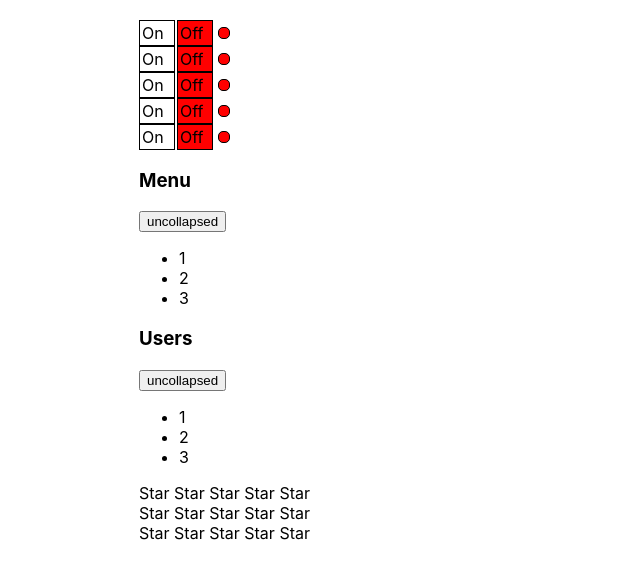
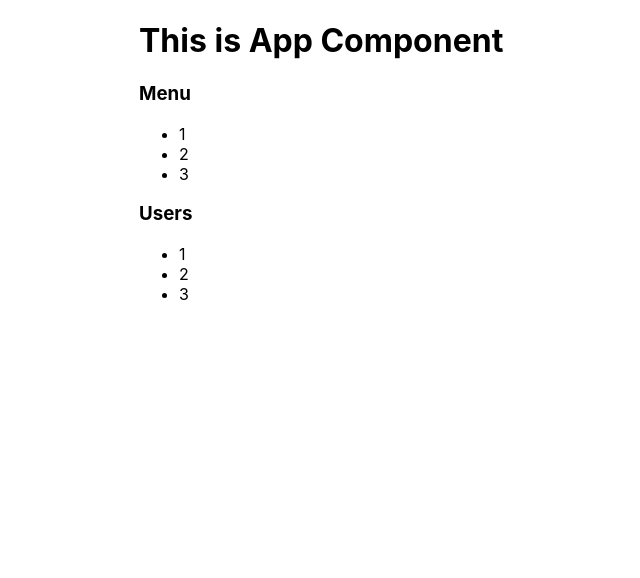
Before and after one commit to aavdienko/ReactTS-kabzda, a React (Create React App) app: page / in a window 1280 px wide. Shown: the top 578 px of the page, without its empty margins (201-841 px from the left). Built offline with nearby package versions, Linux system fonts and the light colour scheme.

Commit message:
Lesson 8-9. Callbacks.

```diff
--- a/src/App.tsx
+++ b/src/App.tsx
@@ -1,36 +1,39 @@
-import React from 'react';
+import React, { useState } from 'react';
 import './App.css';
 import Accordion from './components/Accordion/Accordion';
 import { OnOff } from './components/OnOff/OnOff';
-import Rating from './components/Rating/Rating';
+import Rating, { RatingValuType } from './components/Rating/Rating';
 import { SelfControledAccordion } from './components/SelfControledAccordion/SelfControledAccordion';
 import { SelfControledRaiting } from './components/SelfControledRaiting/SelfControledRaiting';
 
 
 function App() {
   console.log('App redering');
+  const [ratingValue, setRatingValue] = useState<RatingValuType>(1)
+  const [accordinonCollapsed, setAccordionCollapsed] = useState<boolean>(false)
+
   return (
     <div className={'App'}>
+      {/* <OnOff />
+      <OnOff /> */}
+      {/* <OnOff />
       <OnOff />
-      <OnOff />
-      <OnOff />
-      <OnOff />
-      <OnOff />
-      <SelfControledAccordion title={'Menu'}/>
+      <OnOff /> */}
+      {/* <SelfControledAccordion title={'Menu'}/>
       <SelfControledAccordion title={'Users'}/>
       <SelfControledRaiting/>
       <SelfControledRaiting/>
-      <SelfControledRaiting/>
+      <SelfControledRaiting/> */}
       {/* <OnOff active={false}/> */}
-      {/* <PageTitle title={'This is App Component'} />
-      <Rating value={0}/> */}
-      {/* <Accordion title={'Menu'} collapsed={true}/>
-      <Accordion title={'Users'} collapsed={false}/> */}
-      {/* <Rating value={4}/>
-      <Rating value={1}/>
-      <Rating value={5}/>
-      <Rating value={66}/>
-      <Rating value={2}/>  */}
+      <PageTitle title={'This is App Component'} />
+
+      <Accordion title={'Menu'} collapsed={accordinonCollapsed} onClick={()=>setAccordionCollapsed(!accordinonCollapsed)}/>
+      <Accordion title={'Users'} collapsed={accordinonCollapsed} onClick={()=>setAccordionCollapsed(!accordinonCollapsed)}/>
+      {/* <Rating value={ratingValue} onClick={setRatingValue}/>
+      <Rating value={ratingValue} onClick={setRatingValue}/>
+      <Rating value={ratingValue} onClick={setRatingValue}/>
+      <Rating value={ratingValue} onClick={setRatingValue}/>
+      <Rating value={ratingValue} onClick={setRatingValue}/>  */}
     </div>
   );
 }
--- a/src/components/Accordion/Accordion.tsx
+++ b/src/components/Accordion/Accordion.tsx
@@ -3,13 +3,14 @@ import React from 'react';
 type AccordionPropsType = {
   title: string
   collapsed: boolean
+  onClick: () => void
 }
 
 function Accordion(props: AccordionPropsType) {
   console.log('Accordion redering');
   return (
     <div>
-      <AccordionTitle title={props.title} />
+      <AccordionTitle title={props.title} onClick={props.onClick}/>
       { !props.collapsed && <AccordionBody />}
     </div>
   );
@@ -17,13 +18,13 @@ function Accordion(props: AccordionPropsType) {
 
 type AccordionTitlePropsType = {
   title: string,
-
+  onClick: () => void
 }
 
 
 function AccordionTitle(props: AccordionTitlePropsType) {
   console.log('AccordionTitle redering');
-  return <h3>{props.title}</h3>;
+  return <h3 onClick={props.onClick}>{props.title}</h3>;
 }
 
 function AccordionBody() {
--- a/src/components/SelfControledAccordion/SelfControledAccordion.tsx
+++ b/src/components/SelfControledAccordion/SelfControledAccordion.tsx
@@ -13,8 +13,8 @@ export function SelfControledAccordion(props: AccordionPropsType) {
 
   return (
     <div>
-      <AccordionTitle title={props.title} />
-      <button onClick={()=> setColapsed(!collapsed)}>uncollapsed</button>
+      <AccordionTitle title={props.title} onClick={()=>setColapsed(!collapsed)}/>
+      <button onClick={()=> setColapsed(!collapsed)}>{!collapsed ? 'Collaps': 'Uncollaps'}</button>
       { !collapsed && <AccordionBody />}
     </div>
   );
@@ -22,13 +22,13 @@ export function SelfControledAccordion(props: AccordionPropsType) {
 
 type AccordionTitlePropsType = {
   title: string,
-
+  onClick: ()=> void
 }
 
 
 function AccordionTitle(props: AccordionTitlePropsType) {
   console.log('AccordionTitle redering');
-  return <h3>{props.title}</h3>;
+  return <h3 onClick={props.onClick}>{props.title}</h3>;
 }
 
 function AccordionBody() {
--- a/src/components/SelfControledRaiting/SelfControledRaiting.tsx
+++ b/src/components/SelfControledRaiting/SelfControledRaiting.tsx
@@ -11,22 +11,25 @@ export function SelfControledRaiting(props: RatingPropsType) {
 
   return (
     <div>
-      <Star selected={value > 0} setValue={setValue} />
-      <Star selected={value > 1} setValue={setValue} />
-      <Star selected={value > 2} setValue={setValue} />
-      <Star selected={value > 3} setValue={setValue} />
-      <Star selected={value > 4} setValue={setValue} />
+      <Star selected={value > 0} setValue={setValue} value={1} />
+      <Star selected={value > 1} setValue={setValue} value={2}/>
+      <Star selected={value > 2} setValue={setValue} value={3}/>
+      <Star selected={value > 3} setValue={setValue} value={4}/>
+      <Star selected={value > 4} setValue={setValue} value={5}/>
     </div>
   );
 }
 
 type StarPropsType = {
   selected: boolean;
-  setValue: (number: number) => void;
+  value: 1|2|3|4|5
+  setValue: (value: 1|2|3|4|5) => void;
 };
 
 function Star(props: StarPropsType) {
-  return props.selected
-  ? (<span onClick={() => {props.setValue(1)}}><b>Star{' '}</b></span>)
-  : (<span>Star </span>);
+  return (
+    <span onClick={() => {props.setValue(props.value)}}>
+      {props.selected ? <b>Star{' '}</b> : "Star"}
+    </span>
+    )
 }
```
Also changed, not shown: src/components/Rating/Rating.tsx (+17 -12 lines).
